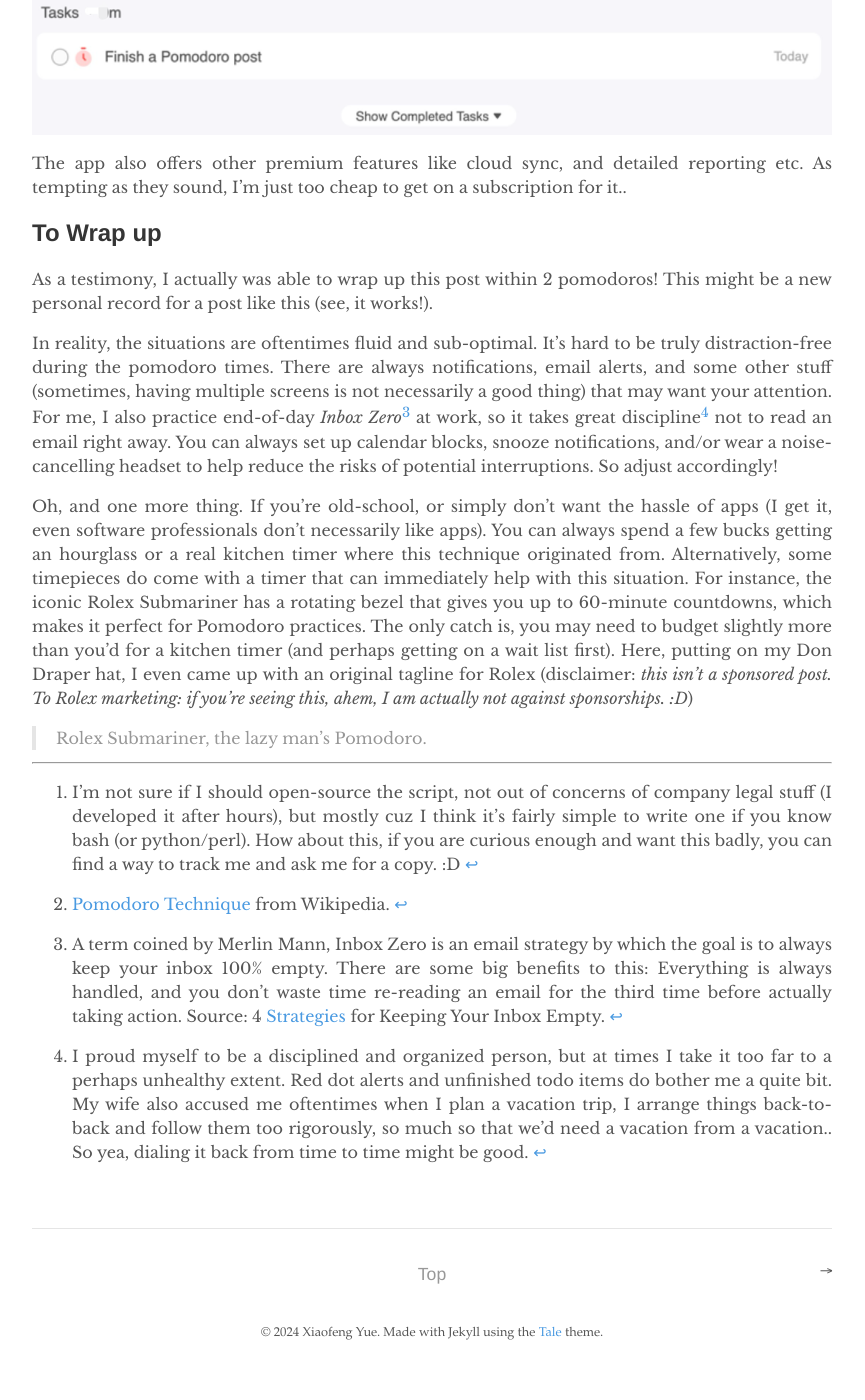
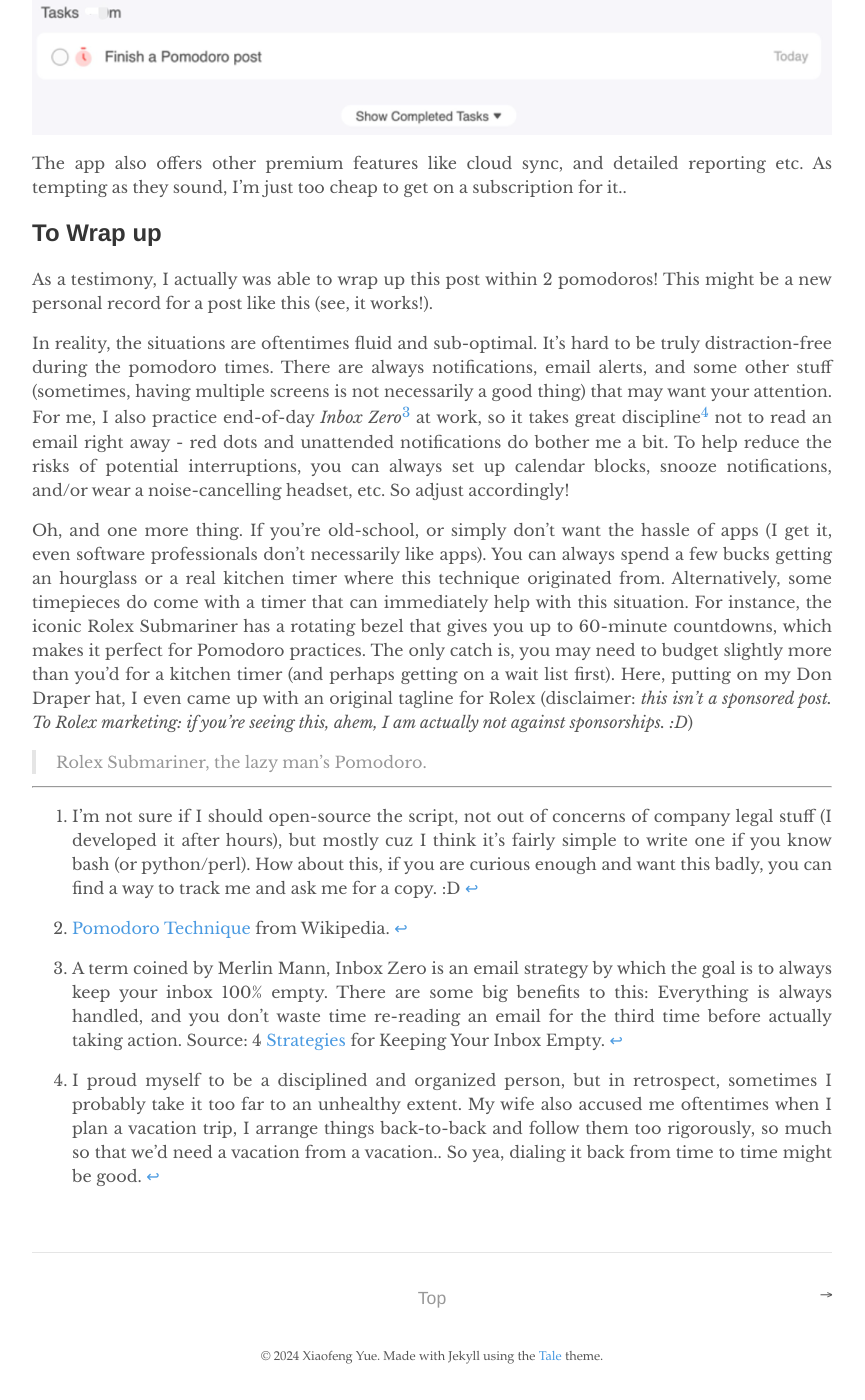
Before and after one commit to yuexiaofeng/yuexiaofeng.github.io, a Jekyll site: the page built from _posts/2024-03-11-pomodoro.md, in a window 1280 px wide and 1400 px high, scrolled down 1894 px. Shown: the whole window, without its empty margins (208-1073 px from the left). Built offline with Jekyll 4.4.1, drawn with Linux system fonts in a browser that asks for light colours; before the commit the page ends 3270 px from its top, so only the background shows below that.

Commit message:
updated pomodoro post

```diff
--- a/_posts/2024-03-11-pomodoro.md
+++ b/_posts/2024-03-11-pomodoro.md
@@ -45,7 +45,7 @@ The app also offers other premium features like cloud sync, and detailed reporti
 
 As a testimony, I actually was able to wrap up this post within 2 pomodoros! This might be a new personal record for a post like this (see, it works!).
 
-In reality, the situations are oftentimes fluid and sub-optimal. It’s hard to be truly distraction-free during the pomodoro times. There are always notifications, email alerts, and some other stuff (sometimes, having multiple screens is not necessarily a good thing) that may want your attention. For me, I also practice end-of-day *Inbox Zero*[^fn3] at work, so it takes great discipline[^fn4] not to read an email right away. You can always set up calendar blocks, snooze notifications, and/or wear a noise-cancelling headset to help reduce the risks of potential interruptions. So adjust accordingly!
+In reality, the situations are oftentimes fluid and sub-optimal. It’s hard to be truly distraction-free during the pomodoro times. There are always notifications, email alerts, and some other stuff (sometimes, having multiple screens is not necessarily a good thing) that may want your attention. For me, I also practice end-of-day *Inbox Zero*[^fn3] at work, so it takes great discipline[^fn4] not to read an email right away - red dots and unattended notifications do bother me a bit. To help reduce the risks of potential interruptions, you can always set up calendar blocks, snooze notifications, and/or wear a noise-cancelling headset, etc. So adjust accordingly!
 
 Oh, and one more thing. If you’re old-school, or simply don't want the hassle of apps (I get it, even software professionals don’t necessarily like apps). You can always spend a few bucks getting an hourglass or a real kitchen timer where this technique originated from. Alternatively, some timepieces do come with a timer that can immediately help with this situation. For instance, the iconic Rolex Submariner has a rotating bezel that gives you up to 60-minute countdowns, which makes it perfect for Pomodoro practices. The only catch is, you may need to budget slightly more than you’d for a kitchen timer (and perhaps getting on a wait list first). Here, putting on my Don Draper hat, I even came up with an original tagline for Rolex (disclaimer: *this isn’t a sponsored post. To Rolex marketing: if you’re seeing this, ahem, I am actually not against sponsorships. :D*)
 
@@ -55,4 +55,4 @@ Oh, and one more thing. If you’re old-school, or simply don't want the hassle
 [^fn1]: I’m not sure if I should open-source the script, not out of concerns of company legal stuff (I developed it after hours), but mostly cuz I think it’s fairly simple to write one if you know bash (or python/perl). How about this, if you are curious enough and want this badly, you can find a way to track me and ask me for a copy. :D
 [^fn2]: [Pomodoro Technique](https://en.wikipedia.org/wiki/Pomodoro_Technique){:target="_blank"} from Wikipedia.
 [^fn3]: A term coined by Merlin Mann, Inbox Zero is an email strategy by which the goal is to always keep your inbox 100% empty. There are some big benefits to this: Everything is always handled, and you don’t waste time re-reading an email for the third time before actually taking action. Source: 4 [Strategies](https://www.themuse.com/advice/4-strategies-for-keeping-your-inbox-empty-which-one-is-right-for-you){:target="_blank"} for Keeping Your Inbox Empty.
-[^fn4]: I proud myself to be a disciplined and organized person, but at times I take it too far to a perhaps unhealthy extent. Red dot alerts and unfinished todo items do bother me a quite bit. My wife also accused me oftentimes when I plan a vacation trip, I arrange things back-to-back and follow them too rigorously, so much so that we'd need a vacation from a vacation.. So yea, dialing it back from time to time might be good.
+[^fn4]: I proud myself to be a disciplined and organized person, but in retrospect, sometimes I probably take it too far to an unhealthy extent. My wife also accused me oftentimes when I plan a vacation trip, I arrange things back-to-back and follow them too rigorously, so much so that we'd need a vacation from a vacation.. So yea, dialing it back from time to time might be good.
```
